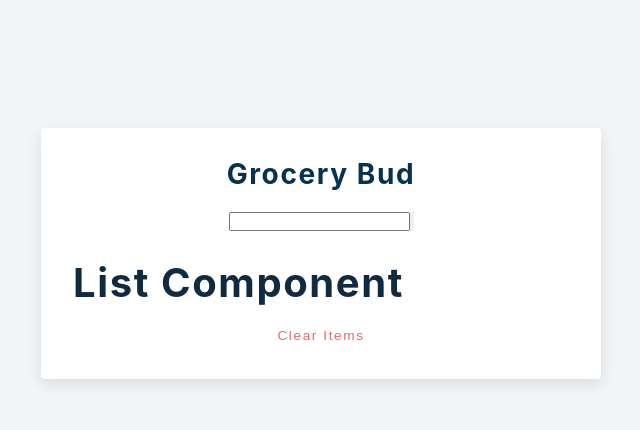
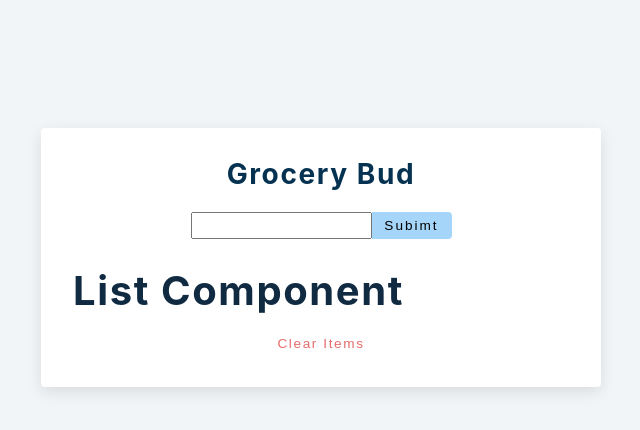
Before and after one commit to jobitoalv/shoppingList, a React (Create React App) app: page / in a window 1280 px wide. Shown: the top 430 px of the page, without its empty margins (319-959 px from the left). Built offline with nearby package versions, Linux system fonts and the light colour scheme; the HTML template or start-up script is replaced by a standard one.

Commit message:
isEditing add to edit and submit

```diff
--- a/src/App.js
+++ b/src/App.js
@@ -25,7 +25,9 @@ function App() {
       <h3>grocery bud</h3>
       <div className='form-control'>
         <input type='text'/>
-        <button type='submit'></button>
+        <button type='submit' className='submit-btn'>
+          {isEditing? 'edit': 'subimt'}
+        </button>
       </div>
     </form>
     <div className='grocery-container'>
```
